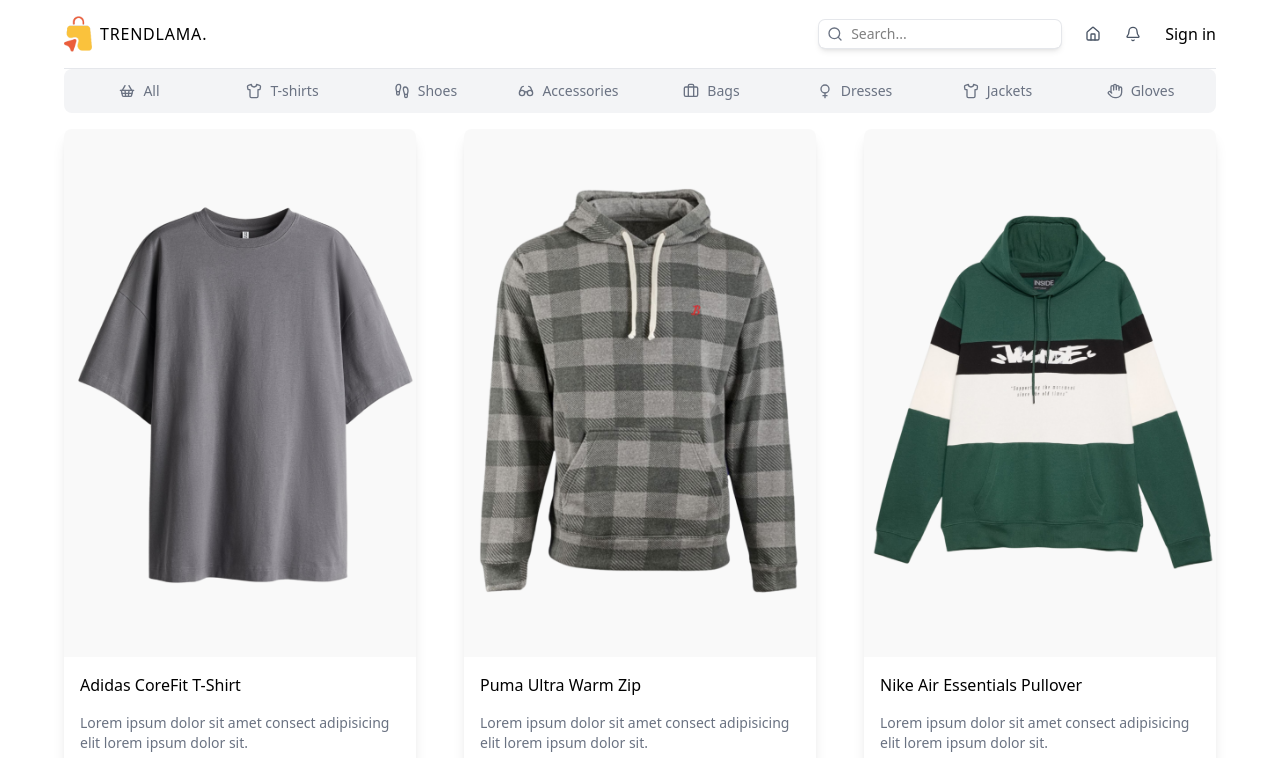
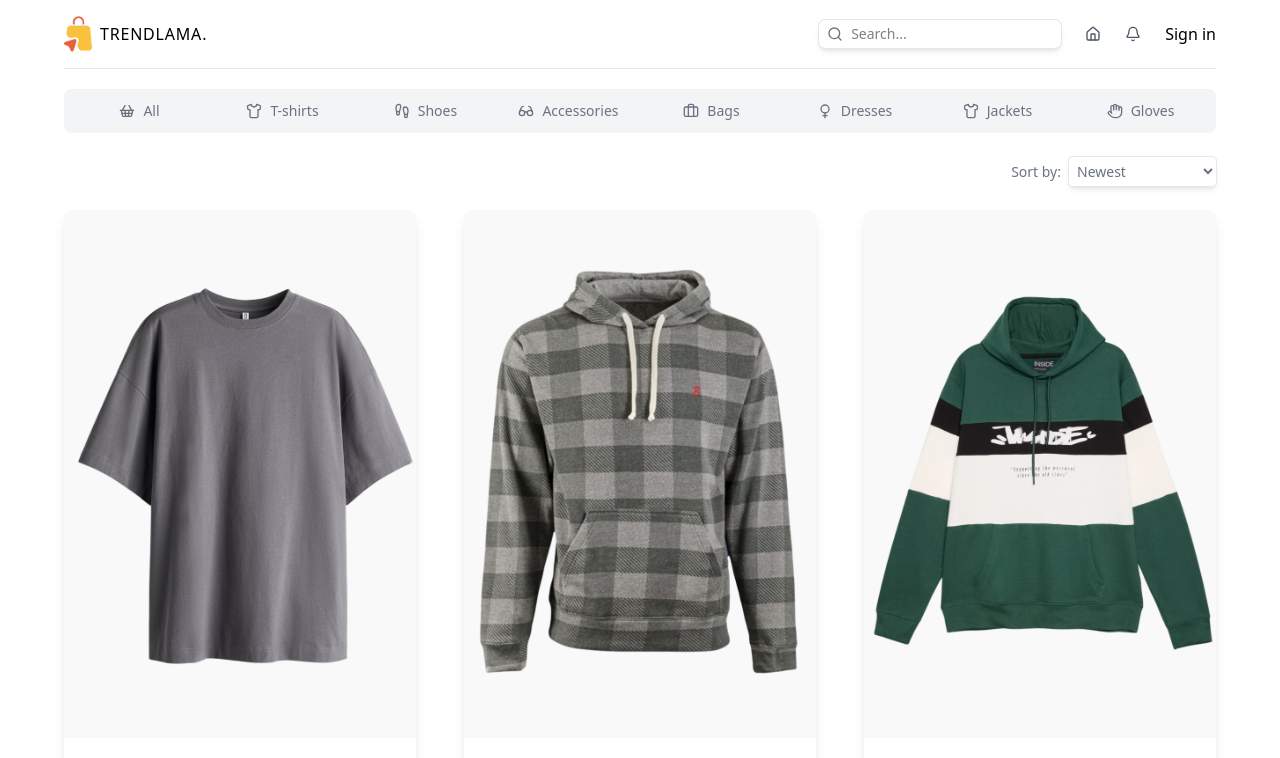
Before and after one commit to frontend-tester02/e-commerce-app, a Next.js app in the folder client/: page /products in a window 1280 px wide. Shown: the top 758 px of the page. Built offline with nearby package versions, Linux system fonts and the light colour scheme.

Commit message:
Next.js E-commerce Product Filter

```diff
--- /dev/null
+++ b/client/components/shared/filter.tsx
@@ -0,0 +1,33 @@
+'use client'
+
+import { usePathname, useRouter, useSearchParams } from 'next/navigation'
+
+const Filter = () => {
+	const searchParams = useSearchParams()
+	const router = useRouter()
+	const pathname = usePathname()
+
+	const handleFilter = (value: string) => {
+		const params = new URLSearchParams(searchParams)
+		params.set('sort', value)
+		router.push(`${pathname}?${params.toString()}`, { scroll: false })
+	}
+	return (
+		<div className='flex items-center justify-end gap-2 text-sm text-gray-500 my-6'>
+			<span>Sort by:</span>
+			<select
+				name='sort'
+				id='sort'
+				className='ring-1 ring-gray-200 shadow-md p-1 rounded-sm'
+				onChange={e => handleFilter(e.target.value)}
+			>
+				<option value='newest'>Newest</option>
+				<option value='oldest'>Oldest</option>
+				<option value='low-price'>Price: Low to High</option>
+				<option value='high-price'>Price: High to Low</option>
+			</select>
+		</div>
+	)
+}
+
+export default Filter
--- a/client/components/shared/product-list.tsx
+++ b/client/components/shared/product-list.tsx
@@ -2,11 +2,19 @@
 import Categories from './categories'
 import ProductCard from '../cards/product.card'
 import { products } from '../../constants'
+import Filter from './filter'
 
-const ProductList = ({ category }: { category: string }) => {
+const ProductList = ({
+	category,
+	params,
+}: {
+	category: string
+	params: 'homepage' | 'products'
+}) => {
 	return (
 		<div className='w-full'>
 			<Categories />
+			{params === 'products' && <Filter />}
 			<div className='grid grid-cols-1 sm:grid-cols-2 xl:grid-cols-3 2xl:grid-cols-4 gap-12'>
 				{products.map(product => (
 					<ProductCard key={product.id} product={product} />
--- a/client/src/app/page.tsx
+++ b/client/src/app/page.tsx
@@ -12,7 +12,7 @@
 			<div className='relative aspect-[3/1] mb-12'>
 				<Image src='/featured.png' alt='Featured Product' fill />
 			</div>
-			<ProductList category={category} />
+			<ProductList category={category} params='homepage' />
 		</div>
 	)
 }
--- a/client/src/app/products/page.tsx
+++ b/client/src/app/products/page.tsx
@@ -8,8 +8,8 @@
 }) => {
 	const category = (await searchParams).category
 	return (
-		<div className=''>
-			<ProductList category={category} />
+		<div className='pt-5'>
+			<ProductList category={category} params='products' />
 		</div>
 	)
 }
```
Also changed, not shown: 1 other file (tests, documents, lock files or other folders).
